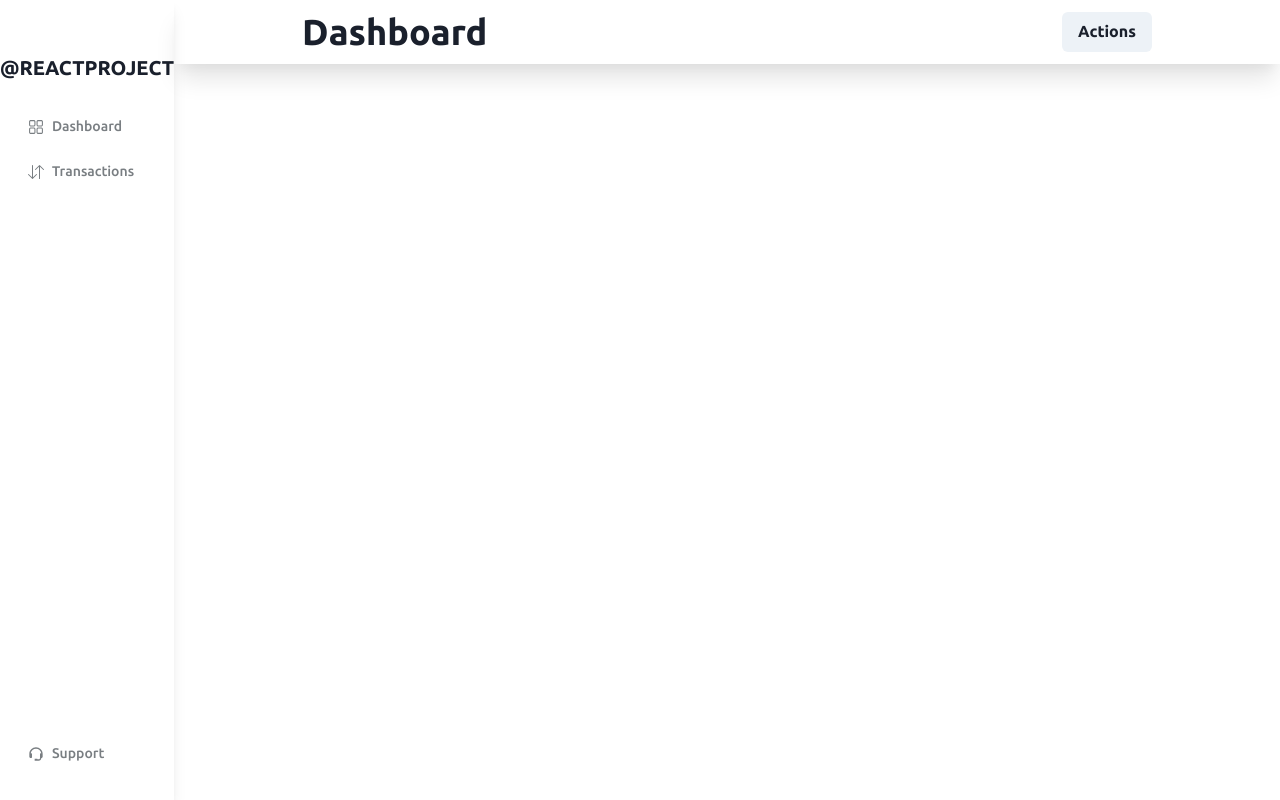
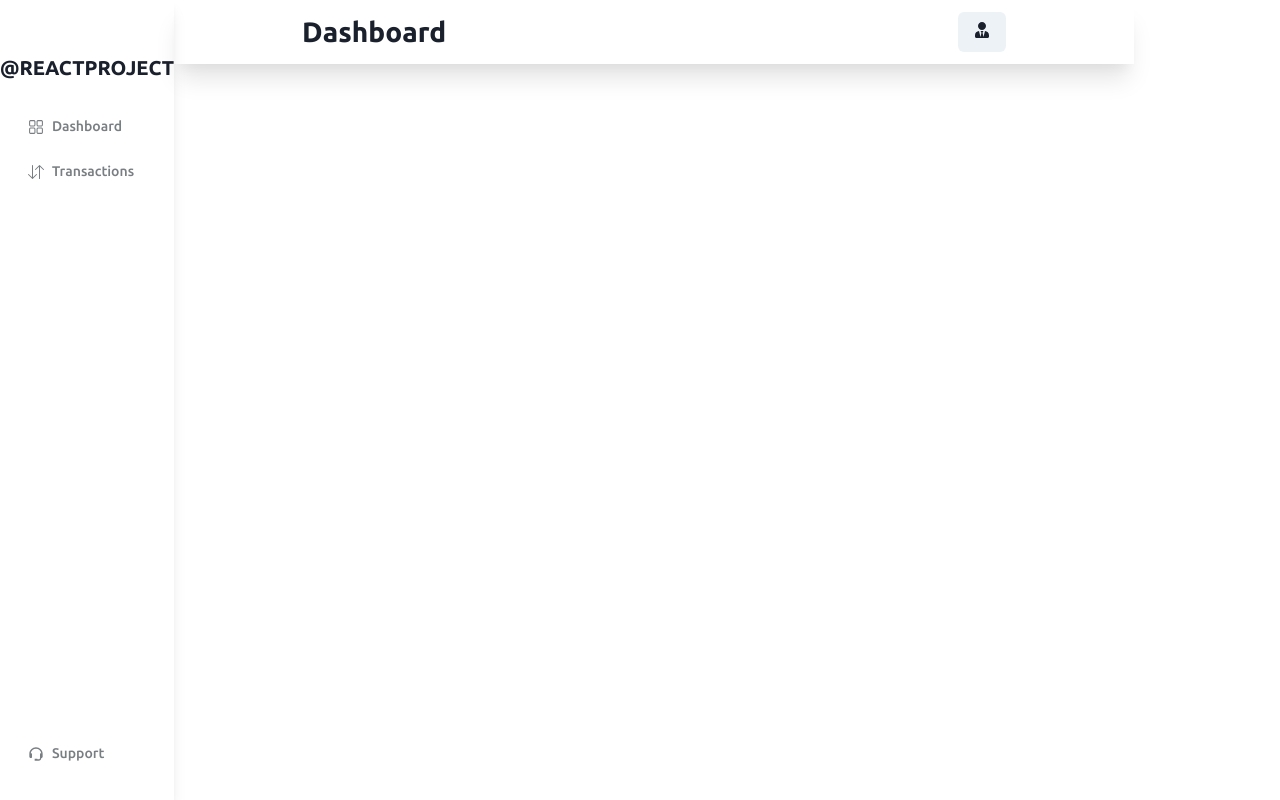
Before and after one commit to prabhjot-2/crpto, a React (Vite) app in the folder crpto/: page / in a window 1280 px wide. Built offline with nearby package versions, Linux system fonts and the light colour scheme.

Commit message:
changes in topnav bar

```diff
--- a/crpto/src/components/TopNav.jsx
+++ b/crpto/src/components/TopNav.jsx
@@ -1,13 +1,14 @@
-import { Container, Flex, Heading , Menu , Button, MenuItem, MenuButton , MenuList, HStack } from "@chakra-ui/react";
-
+import { Container, Flex, Box, Heading , Menu , Button, MenuItem, MenuButton , MenuList, HStack, Icon } from "@chakra-ui/react";
+import {FaUserTie} from "react-icons/fa";
 const TopNav = () =>{
     return(
-        <HStack boxShadow="xl" h="16" justify="space-between" px={32}>
-            <Heading> Dashboard</Heading>
+        <Box>
+            <HStack maxW="60rem" boxShadow="xl" h="16" justify="space-between" px={32}>
+            <Heading fontSize="28px"> Dashboard</Heading>
 
             <Menu>
               <MenuButton as={Button} >
-                Actions
+                <Icon as={FaUserTie}/>
               </MenuButton>
               <MenuList>
                 <MenuItem>Download</MenuItem>
@@ -18,6 +19,7 @@ const TopNav = () =>{
               </MenuList>
             </Menu>
         </HStack>
+        </Box>
     );
 };
 
```
